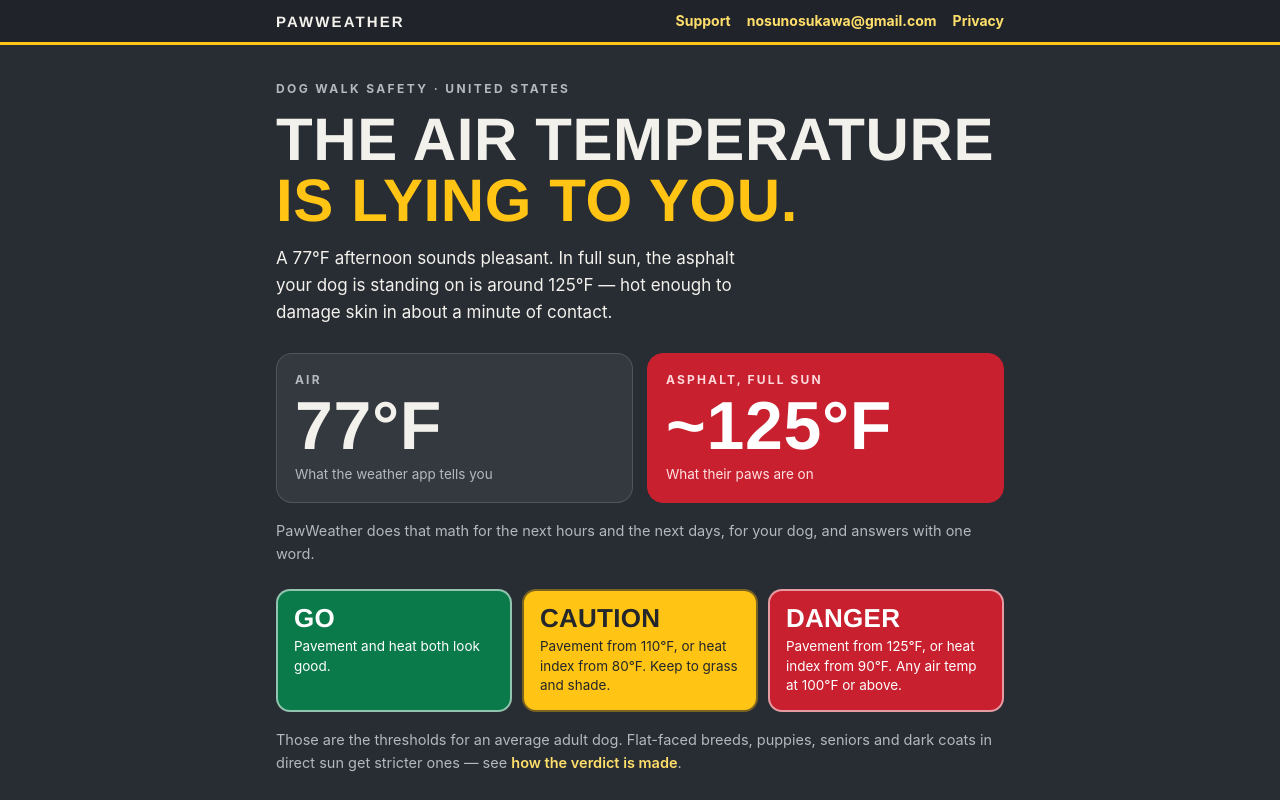
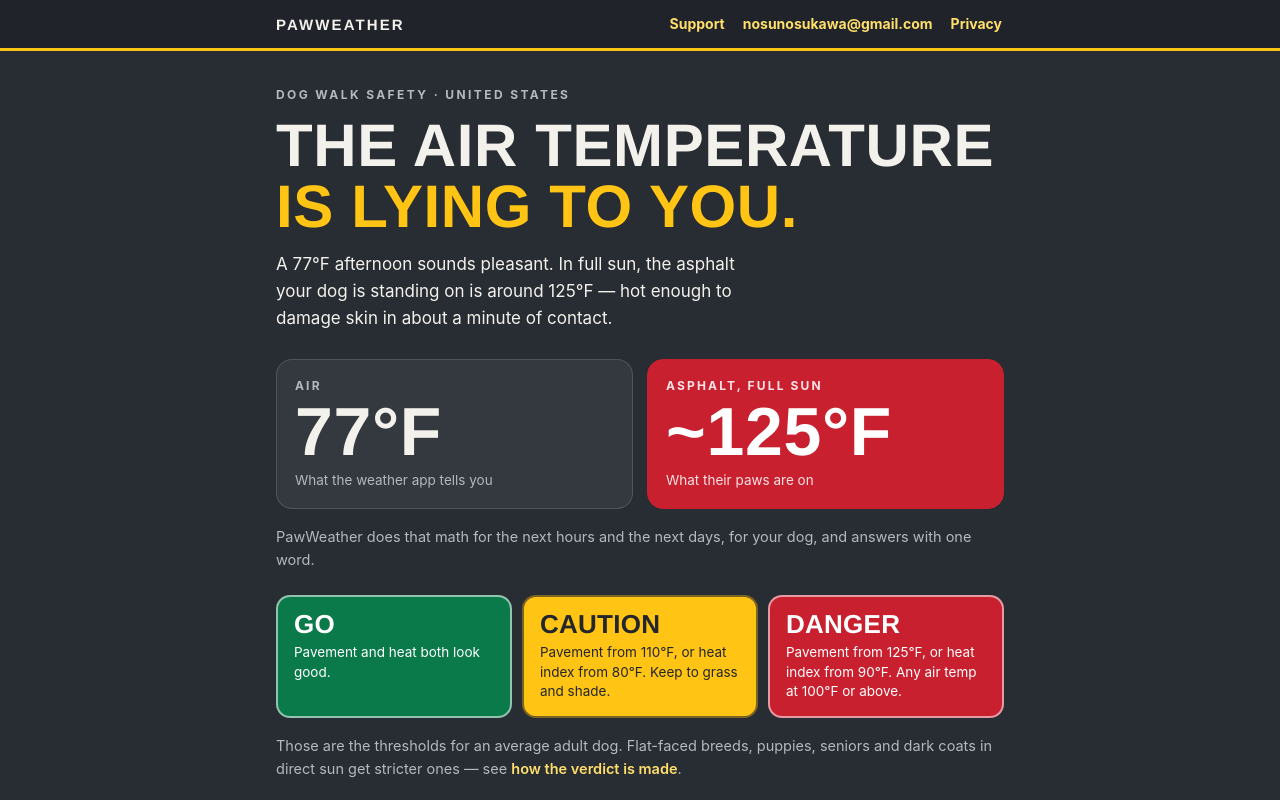
Before and after one commit to nosunosukawa/pawweather-site, a plain HTML site: page index.html in a window 1280 px wide. Shown: the top 800 px of the page. Drawn offline with Linux system fonts and the light colour scheme.

Commit message:
アクセシビリティ検査の指摘を修正（コントラスト・タップ領域・画像の重さ）
- ヒーローの赤い箱のラベルを #FFD9DC→#FFE4E7（4.38:1→4.73:1、本文サイズなので4.5が要る）
- 上部バーのリンクを高さ42pxのタップ領域に（帯の見た目の高さは変えていない）
- .mailto に max-width と overflow-wrap を追加（320pxで幅ぎりぎりだった）
- スクショ4枚を256色に減色 940KB→287KB（平均画素差0.32/255・目視差なし）

本文は1文字も変えていない。canonical/og/JSON-LD/robots/sitemap は未変更。

```diff
--- a/index.html
+++ b/index.html
@@ -71,11 +71,14 @@
     border-bottom:3px solid var(--caution);
   }
   .util .wrap{
-    display:flex;flex-wrap:wrap;align-items:center;gap:8px 16px;
-    padding-top:10px;padding-bottom:10px;
+    display:flex;flex-wrap:wrap;align-items:center;gap:0 14px;
+    padding-top:3px;padding-bottom:3px;
   }
-  .util .brand{font-size:15px;letter-spacing:.14em;margin-right:auto}
-  .util a{color:#FFDF6B;font-weight:700;text-decoration:none;font-size:14px}
+  .util .brand{font-size:15px;letter-spacing:.14em;margin-right:auto;padding:10px 0}
+  .util a{
+    color:#FFDF6B;font-weight:700;text-decoration:none;font-size:14px;
+    display:inline-block;padding:10px 2px;min-width:0;overflow-wrap:anywhere;
+  }
   .util a:hover{text-decoration:underline}
 
   /* ---------- hero ---------- */
@@ -122,7 +125,7 @@
     font-size:12px;letter-spacing:.18em;text-transform:uppercase;font-weight:700;
     color:var(--on-slate-soft);
   }
-  .num.hot .k{color:#FFD9DC}
+  .num.hot .k{color:#FFE4E7}
   .num .v{font-size:clamp(46px,14vw,68px);margin:2px 0 0;color:var(--on-slate)}
   .num.hot .v{color:#fff}
   .num .n{font-size:13.5px;color:var(--on-slate-soft);margin-top:4px}
@@ -236,6 +239,7 @@
     background:var(--caution);color:#23262B;
     padding:12px 18px;border-radius:12px;font-weight:800;
     font-size:16px;text-decoration:none;
+    max-width:100%;overflow-wrap:anywhere;
   }
   .mailto:hover{text-decoration:underline}
   .contact a.plain{color:#FFDF6B}
```
Also changed, not shown: privacy.html (+3 -3 lines), assets/01-hero-danger.png, assets/02-hero-go.png, assets/03-week-planner.png, assets/08-learn-7second.png.
